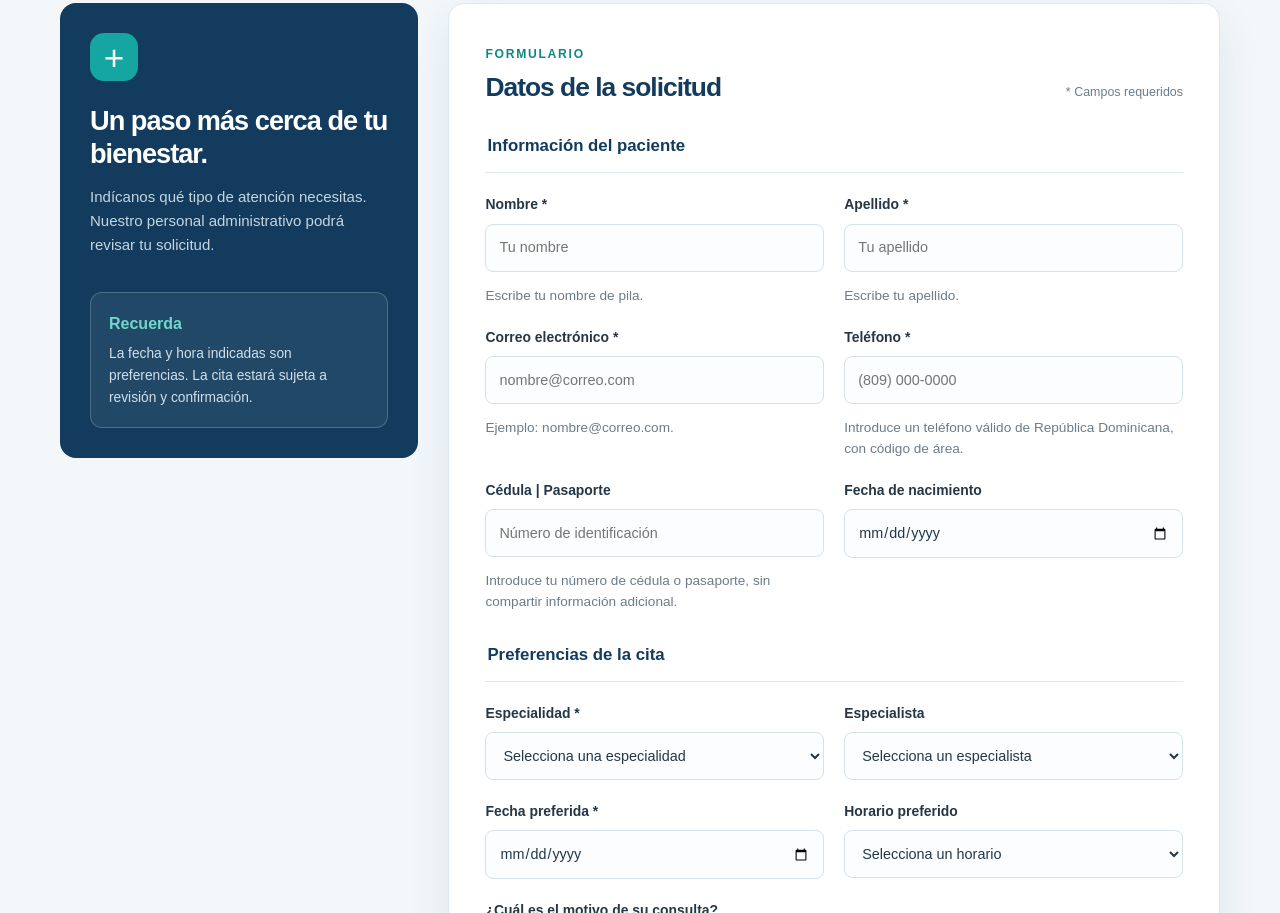
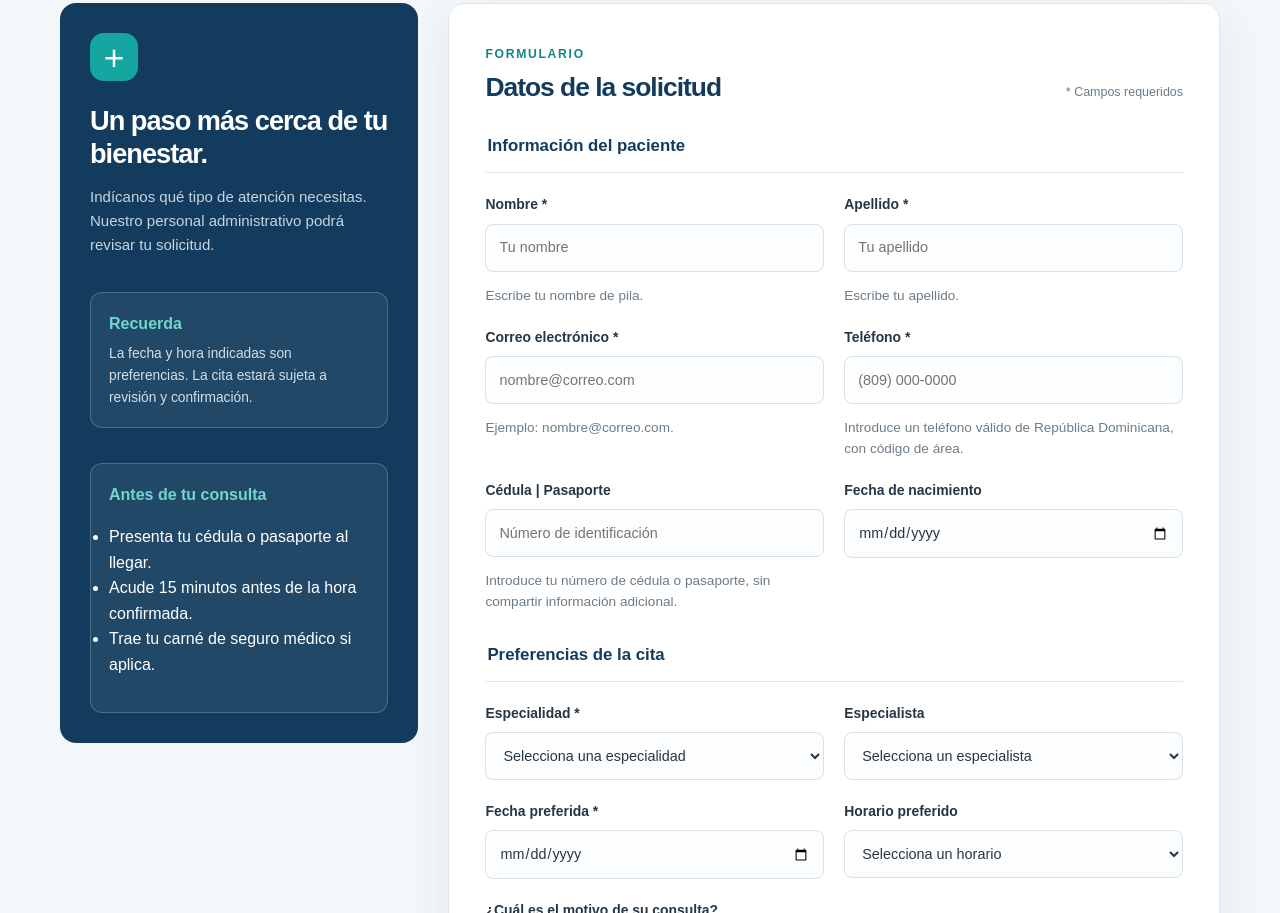
Before and after one commit to garys-berges/grupo3, a plain HTML site: page solicitar-cita.html in a window 1280 px wide. Shown: the part 409-1322 px from the top of the page. Drawn offline with Linux system fonts and the light colour scheme.

Commit message:
agregué una lista de recomendaciones previas en solicitar-cita.html
Added reminders for patients before their consultation.

```diff
--- a/solicitar-cita.html
+++ b/solicitar-cita.html
@@ -72,6 +72,14 @@
               La fecha y hora indicadas son preferencias. La cita estará sujeta
               a revisión y confirmación.
             </p>
+          </div>
+          <div class="recordatorio-lateral">
+            <strong>Antes de tu consulta</strong>
+            <ul>
+              <li>Presenta tu cédula o pasaporte al llegar.</li>
+              <li>Acude 15 minutos antes de la hora confirmada.</li>
+              <li>Trae tu carné de seguro médico si aplica.</li>
+            </ul>
           </div>
         </aside>
 
```
